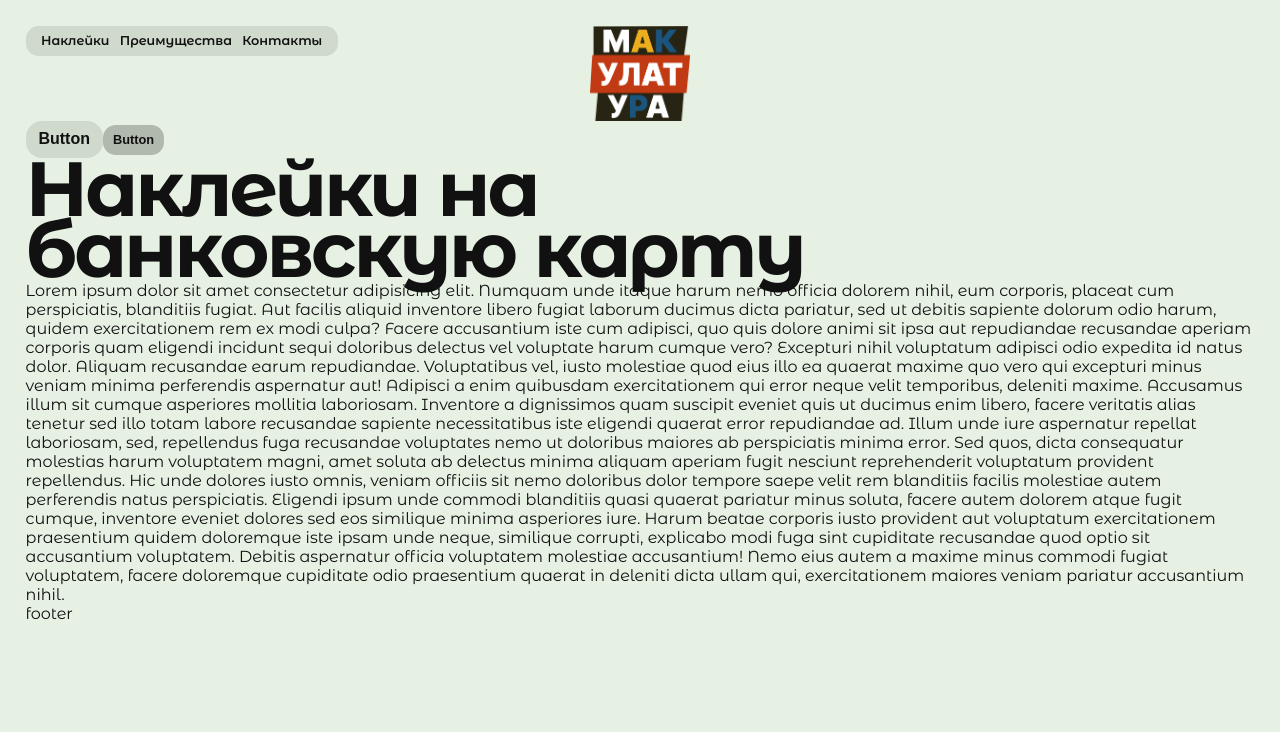
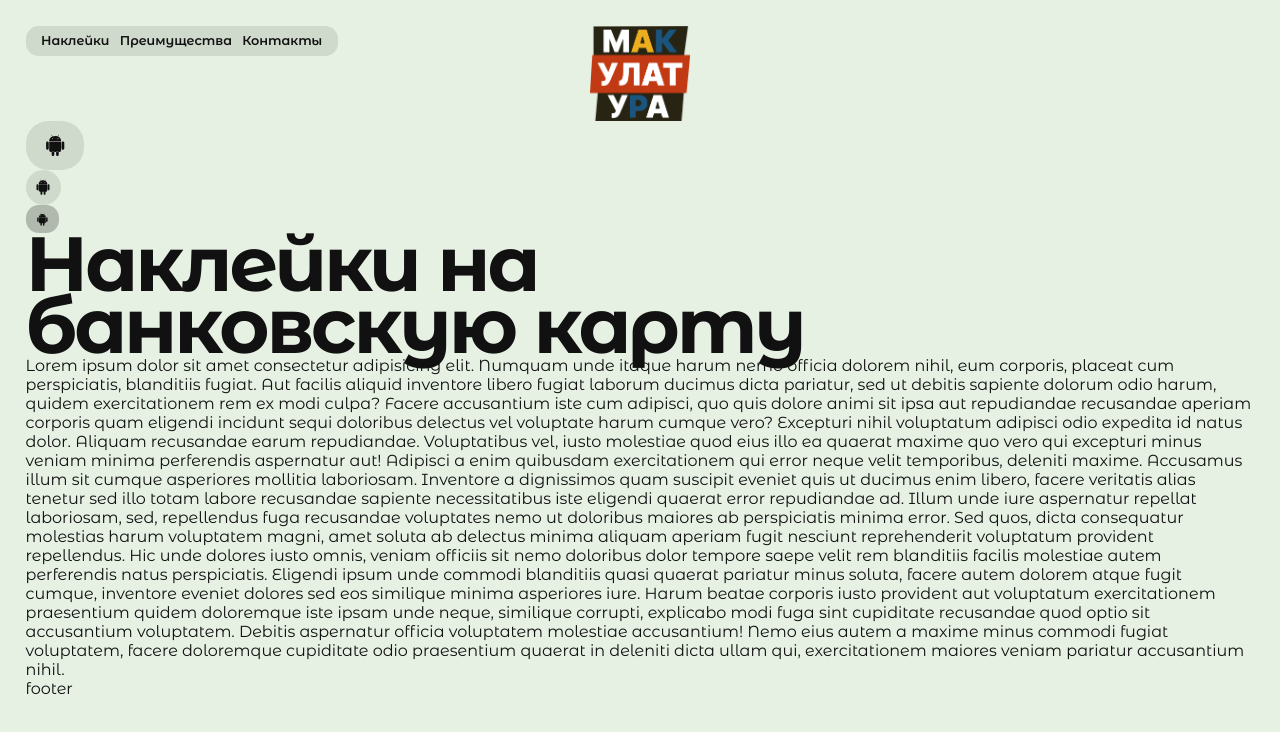
Before and after one commit to nikkkkolay/makulatura, a Next.js app: page / in a window 1280 px wide. Shown: the top 732 px of the page. Built offline with nearby package versions, Linux system fonts and the light colour scheme.

Commit message:
feat: добавил иконки в проект и пропс скругления кнопки

```diff
--- a/app/page.tsx
+++ b/app/page.tsx
@@ -1,5 +1,6 @@
 import Image from "next/image";
 import { Navigation, Button } from "@/components/index";
+import { DiAndroid } from "react-icons/di";
 import styles from "./page.module.css";
 
 export default function Home() {
@@ -12,9 +13,14 @@ export default function Home() {
         </div>
       </header>
       <main className={styles.main}>
-        <Button>Button</Button>
+        <Button size="l">
+          <DiAndroid />
+        </Button>
+        <Button size="m" round>
+          <DiAndroid />
+        </Button>
         <Button variant="secondary" size="sm">
-          Button
+          <DiAndroid />
         </Button>
 
         <section className={`${styles.main__section} ${styles.main__section_intro}`}>
--- a/components/Button/Button.module.css
+++ b/components/Button/Button.module.css
@@ -1,9 +1,18 @@
 .button {
+	display: flex;
+	justify-content: center;
+	align-items: center;
+	text-align: center;
 	cursor: pointer;
 	font-weight: 600;
 	border-radius: 1em;
 	padding: .6em .8em;
 	border: none;
+}
+
+.round {
+	padding: .6em;
+	border-radius: 50%;
 }
 
 .sm {
--- a/components/Button/Button.tsx
+++ b/components/Button/Button.tsx
@@ -9,11 +9,21 @@ type Props = {
   children: ReactNode;
   variant?: Variant;
   size?: Size;
+  round?: boolean;
 } & ButtonHTMLAttributes<HTMLButtonElement>;
 
-export const Button: FC<Props> = ({ children, variant = "primary", size = "m", className = "", ...rest }) => {
+export const Button: FC<Props> = ({ children, variant = "primary", size = "m", round = false, className = "", ...rest }) => {
   return (
-    <button className={`${styles.button} ${styles[variant]} ${styles[size]} ${className}`} {...rest}>
+    <button
+      className={`
+    ${styles.button}
+    ${styles[variant]}
+    ${styles[size]}
+    ${round ? styles.round : ""}
+    ${className}
+  `}
+      {...rest}
+    >
       {children}
     </button>
   );
--- a/package.json
+++ b/package.json
@@ -11,7 +11,8 @@
   "dependencies": {
     "next": "15.3.3",
     "react": "^19.0.0",
-    "react-dom": "^19.0.0"
+    "react-dom": "^19.0.0",
+    "react-icons": "^5.5.0"
   },
   "devDependencies": {
     "@eslint/eslintrc": "^3",
```
Also changed, not shown: 1 other file (tests, documents, lock files or other folders).
